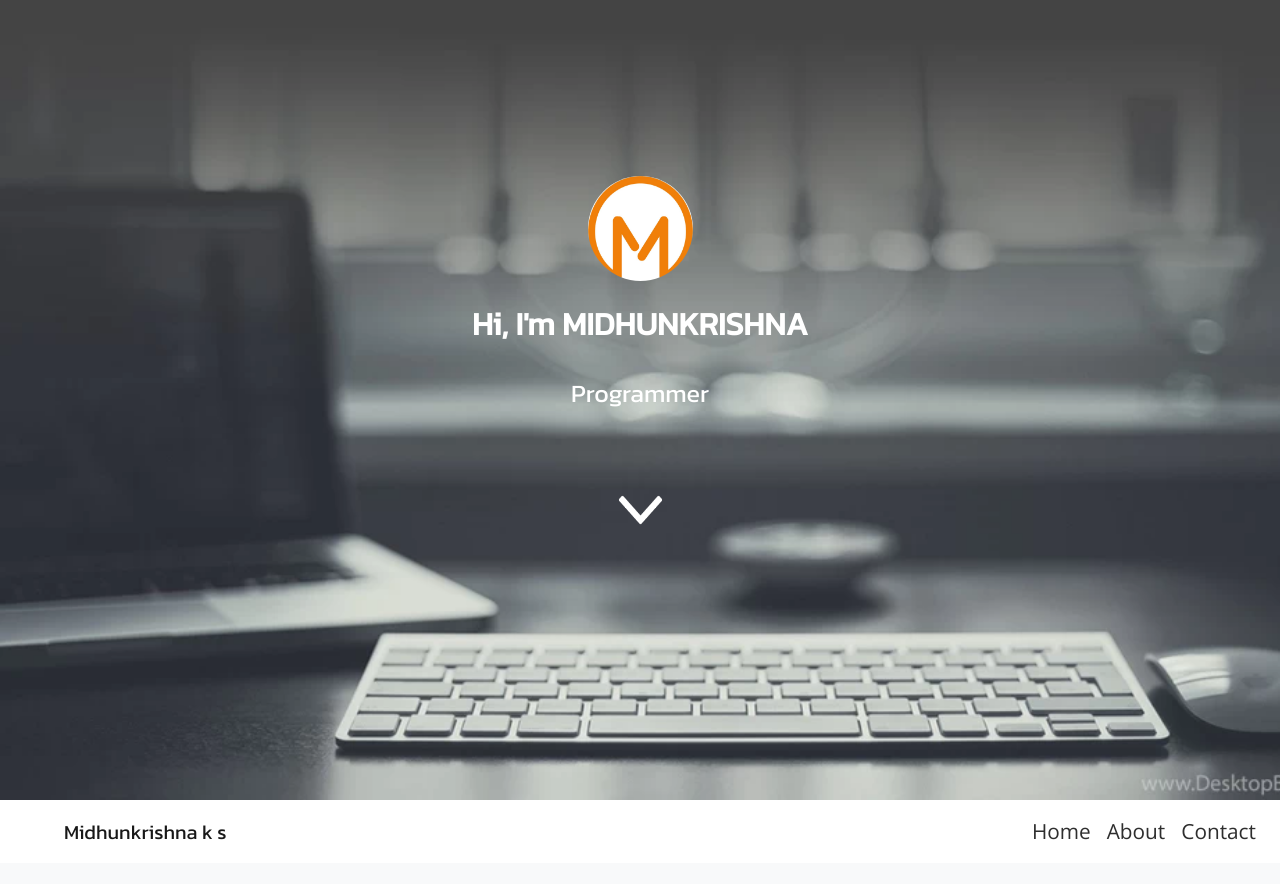
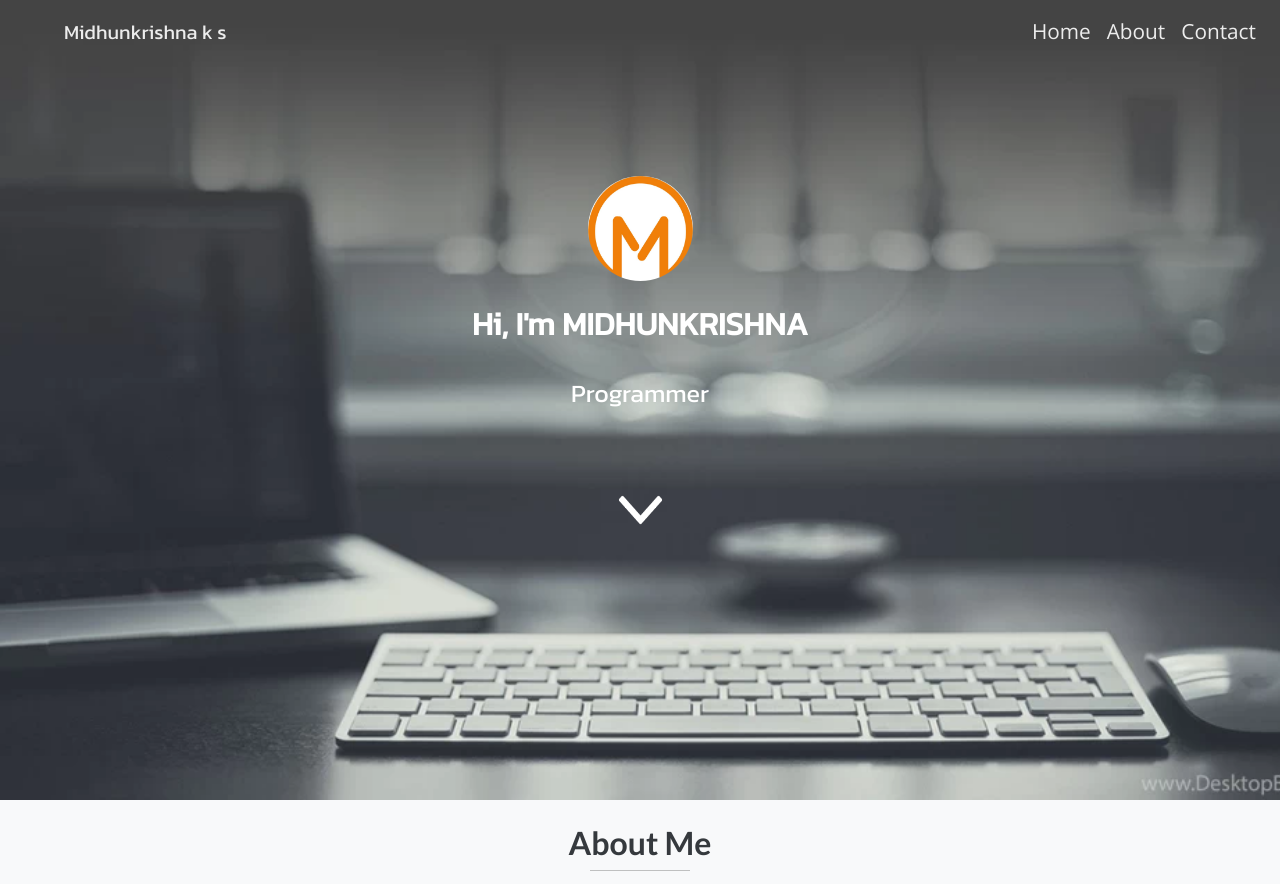
Before and after one commit to smidhunkks/Personal-site, a plain HTML site: page index.html in a window 1280 px wide. Shown: the top 884 px of the page. Drawn offline with nearby package versions, Linux system fonts and the light colour scheme.

Commit message:
scroll corrected

```diff
--- a/css/style.css
+++ b/css/style.css
@@ -7,7 +7,7 @@
 
 .fnt {
     font-family: 'Open Sans', sans-serif;
-    color: rgb(24, 24, 24);
+   /* color: rgb(24, 24, 24);*/
     font-size: 1.3rem;
     opacity: .9;
 }
@@ -31,10 +31,20 @@
     position: fixed;
     top: 0;
     width: 100%;
+    background-color: transparent;
+    color:white;
+    transition: 1s;
+}
+.stick{
+    background-color:white;
+    transition: 1s;
+}
+.clr{
+    color:white;
 }
 
 .sticky+.content {
-    /* padding-top: 102px;*/
+     padding-top: 102px;
 }
 
 .entho {
@@ -42,21 +52,16 @@
     background-color: whitesmoke;
 }
 
-.clr {
-    background-color: white;
-    color: rgb(24, 24, 24);
-    ;
-}
+
 
 .bar1, .bar2, .bar3 {
     width: 30px;
     height: 4px;
-    background-color: black;
     margin: 6px 0;
 }
 
 .brandnm {
-    color: black;
+   /* color: black;*/
     opacity: .9;
     margin-left: 3rem;
     font-size: 2rem;
@@ -98,7 +103,6 @@
     position: inherit;
 }
 
-#darrow {}
 
 .about-fnt {
     font-family: 'Lato', sans-serif;
--- a/index.html
+++ b/index.html
@@ -10,9 +10,50 @@
     <link rel="stylesheet" href="css/style.css">
     <link rel="stylesheet" href="https://stackpath.bootstrapcdn.com/bootstrap/4.4.1/css/bootstrap.min.css"
         integrity="sha384-Vkoo8x4CGsO3+Hhxv8T/Q5PaXtkKtu6ug5TOeNV6gBiFeWPGFN9MuhOf23Q9Ifjh" crossorigin="anonymous">
+
 </head>
 
 <body>
+
+
+    <!-------------------------------------------NAVBAR---------------------------------------------------------->
+
+
+    <header >
+
+        <div class="row m-0 sticky"  id="myHeader">
+            <div class="col-md-12 p-0 " >
+                <nav class="navbar navbar-expand-lg  " >
+                    <a href="#" class="navbar-brand brandnm clr">Midhunkrishna k s</a>
+                    <button class=" border-0 navbar-toggler ml-auto " type="button" data-toggle="collapse"
+                        data-target="#navbarSupportedContent" aria-controls="navbarSupportedContent"
+                        aria-expanded="false" aria-label="Toggle navigation">
+                        <div class="bar1 btclr"></div>
+                        <div class="bar2 btclr"></div>
+                        <div class="bar3 btclr"></div>
+                    </button>
+
+                    <div class="collapse navbar-collapse pb-0" id="navbarSupportedContent">
+                        <ul class="navbar-nav ml-auto ">
+                            <li class="nav-item active ">
+                                <a class="nav-link fnt clr" href="#Home">Home</a>
+                            </li>
+                            <li class="nav-item">
+                                <a class="nav-link fnt clr" href="#">About</a>
+                            </li>
+                            <li class=" nav-item">
+                                <a class="nav-link fnt clr" href="#">Contact</a>
+                            </li>
+                        </ul>
+                    </div>
+                </nav>
+            </div>
+
+        </div>
+    </header>
+
+    <!-------------------------------------------NAVBAR---------------------------------------------------------->
+
     <section id="Home" class="cover">
         <div class="row m-0">
             <div class="col-md-12 bgdiv namediv" id="main">
@@ -41,43 +82,6 @@
 
     </section>
 
-    <!-------------------------------------------NAVBAR---------------------------------------------------------->
-    <section>
-
-
-        <div class="container-fluid p-0" id="myHeader">
-            <div class="row m-0">
-
-                <div class="col-md-12 p-0 ">
-                    <nav class="navbar sticky-top navbar-expand-lg clr">
-                        <a href="#" class="navbar-brand brandnm">Midhunkrishna k s</a>
-                        <button class=" border-0 navbar-toggler ml-auto " type="button" data-toggle="collapse"
-                            data-target="#navbarSupportedContent" aria-controls="navbarSupportedContent"
-                            aria-expanded="false" aria-label="Toggle navigation">
-                            <div class="bar1"></div>
-                            <div class="bar2"></div>
-                            <div class="bar3"></div>
-                        </button>
-
-                        <div class="collapse navbar-collapse pb-0" id="navbarSupportedContent">
-                            <ul class="navbar-nav ml-auto">
-                                <li class="nav-item active">
-                                    <a class="nav-link fnt" href="#Home">Home</a>
-                                </li>
-                                <li class="nav-item">
-                                    <a class="nav-link fnt" href="#">About</a>
-                                </li>
-                                <li class=" nav-item">
-                                    <a class="nav-link fnt" href="#">Contact</a>
-                                </li>
-                            </ul>
-                        </div>
-                    </nav>
-                </div>
-            </div>
-        </div>
-    </section>
-    <!-------------------------------------------NAVBAR---------------------------------------------------------->
     <section id="about" class="bg-light">
         <div class="row m-0 text-center">
             <div class="col-md-12 pt-4">
@@ -146,15 +150,23 @@
             <div class="col-md-12 text-center">
                 <h6 class="footer-text">Copyrights Midhunkrishna k s</h6>
             </div>
+            <div class="col-md-12 text-center">
+                <h6 class="footer-text">Copyrights Midhunkrishna k s</h6>
+            </div>
+            <div class="col-md-12 text-center">
+                <h6 class="footer-text">Copyrights Midhunkrishna k s</h6>
+            </div>
+
         </div>
 
 
     </footer>
+    <script src="js/script.js"></script>
     <script src="https://ajax.googleapis.com/ajax/libs/jquery/3.4.1/jquery.min.js"></script>
     <script src="https://stackpath.bootstrapcdn.com/bootstrap/4.4.1/js/bootstrap.min.js"
         integrity="sha384-wfSDF2E50Y2D1uUdj0O3uMBJnjuUD4Ih7YwaYd1iqfktj0Uod8GCExl3Og8ifwB6"
         crossorigin="anonymous"></script>
-    <script src="js/script.js"></script>
+
     <script src="js/typewriter.js"></script>
 
 
@@ -162,3 +174,4 @@
 </body>
 
 </html>
+<!--<div class="container-fluid p-0 sticky" ></div>-->
--- a/js/script.js
+++ b/js/script.js
@@ -10,11 +10,36 @@ var header = document.getElementById("myHeader");
 var sticky = header.offsetTop;
 
 // Add the sticky class to the header when you reach its scroll position. Remove "sticky" when you leave the scroll position
+var x=document.getElementsByClassName("clr");
+var l=x.length
+var y=document.getElementsByClassName("btclr");
+console.log(x);
+console.log(l);
 function myFunction() {
   if (window.pageYOffset > sticky) {
-    header.classList.add("sticky");
+
+    header.classList.add("stick");
+    for(var i=0;i<l;i++){
+      if(i<3)
+      y[i].style.backgroundColor="black";
+      x[i].style.color="black";
+
+    }
+
+
   } else {
-    header.classList.remove("sticky");
+    header.classList.remove("stick");
+    for(var i=0;i<l;i++){
+      if(i<3)
+      y[i].style.backgroundColor="white";
+      x[i].style.color="white"
+    }
+
+
+
+
+
+
   }
 }
 
```
